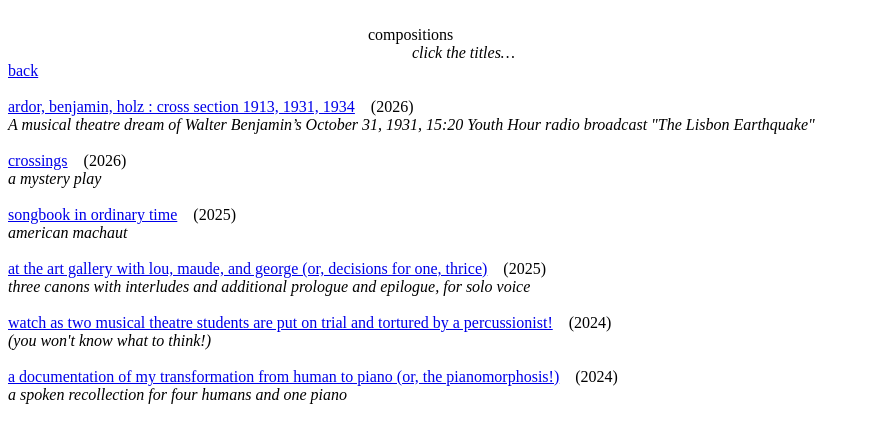
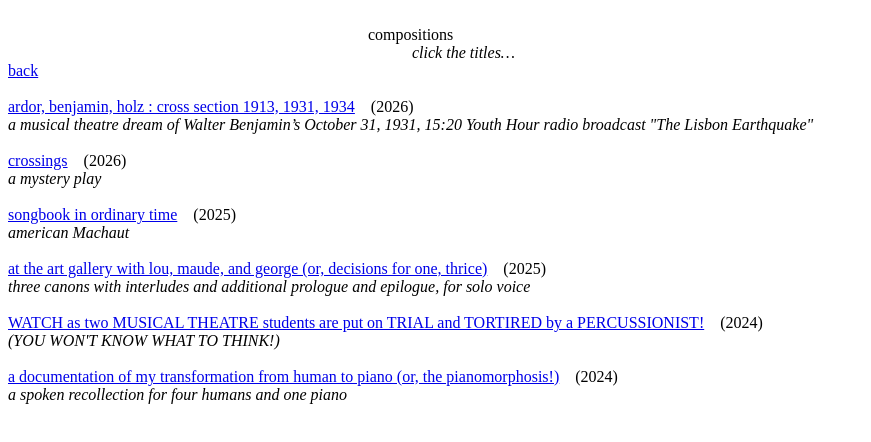
Before and after one commit to willbastianon/willbastianon, a plain HTML site: page compositions.html in a window 1280 px wide. Shown: the whole page, without its empty margins (0-871 px from the left). Drawn offline with Linux system fonts and the light colour scheme.

Commit message:
Update compositions.html

```diff
--- a/compositions.html
+++ b/compositions.html
@@ -18,7 +18,7 @@
   <br>
 <br>
 <a href="https://www.youtube.com/watch?v=7Uhb0X1MQ90">ardor, benjamin, holz : cross section 1913, 1931, 1934</a><span class="Apple-converted-space">    </span>(2026)</span></p>
-<i>A musical theatre dream of Walter Benjamin’s October 31, 1931, 15:20 Youth Hour radio broadcast "The Lisbon Earthquake"</i>
+<i>a musical theatre dream of Walter Benjamin’s October 31, 1931, 15:20 Youth Hour radio broadcast "The Lisbon Earthquake"</i>
 <br>
 <br>
 <a href="https://www.youtube.com/watch?v=-IkCSJxf0RY&amp;">crossings</a><span class="Apple-converted-space">    </span>(2026)</span></p>
@@ -26,15 +26,15 @@
 <br>
 <br>
 <a href="https://www.youtube.com/watch?v=9DiYWeua4EU">songbook in ordinary time</a><span class="Apple-converted-space">    </span>(2025)</span></p>
-<i>american machaut</i>
+<i>american Machaut</i>
 <br>
 <br>
 <a href="https://www.youtube.com/watch?v=buimnTYc35M">at the art gallery with lou, maude, and george (or, decisions for one, thrice)</a><span class="Apple-converted-space">    </span>(2025)</span></p>
 <i>three canons with interludes and additional prologue and epilogue, for solo voice</i>
 <br>
 <br>
-<a href="https://www.youtube.com/watch?v=I2lbXh3X5BQ">watch as two musical theatre students are put on trial and tortured by a percussionist!</a><span class="Apple-converted-space">    </span>(2024)</span></p>
-<i>(you won't know what to think!)</i>
+<a href="https://www.youtube.com/watch?v=I2lbXh3X5BQ">WATCH as two MUSICAL THEATRE students are put on TRIAL and TORTIRED by a PERCUSSIONIST!</a><span class="Apple-converted-space">    </span>(2024)</span></p>
+<i>(YOU WON'T KNOW WHAT TO THINK!)</i>
 <br>
 <br>
 <a href="https://www.youtube.com/watch?v=7prMaFdQnQc">a documentation of my transformation from human to piano (or, the pianomorphosis!)</a><span class="Apple-converted-space">    </span>(2024)</span></p>
```
